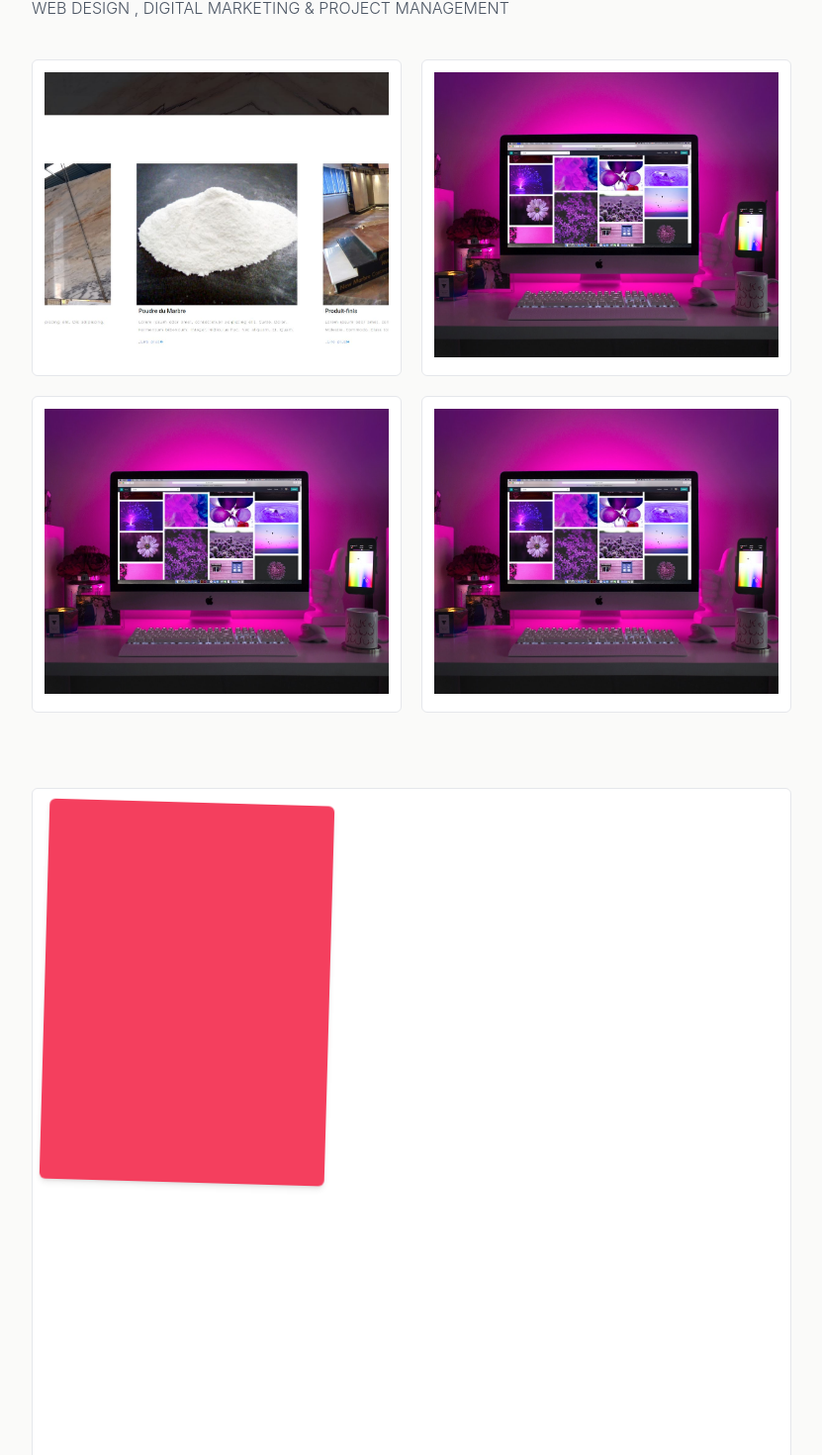
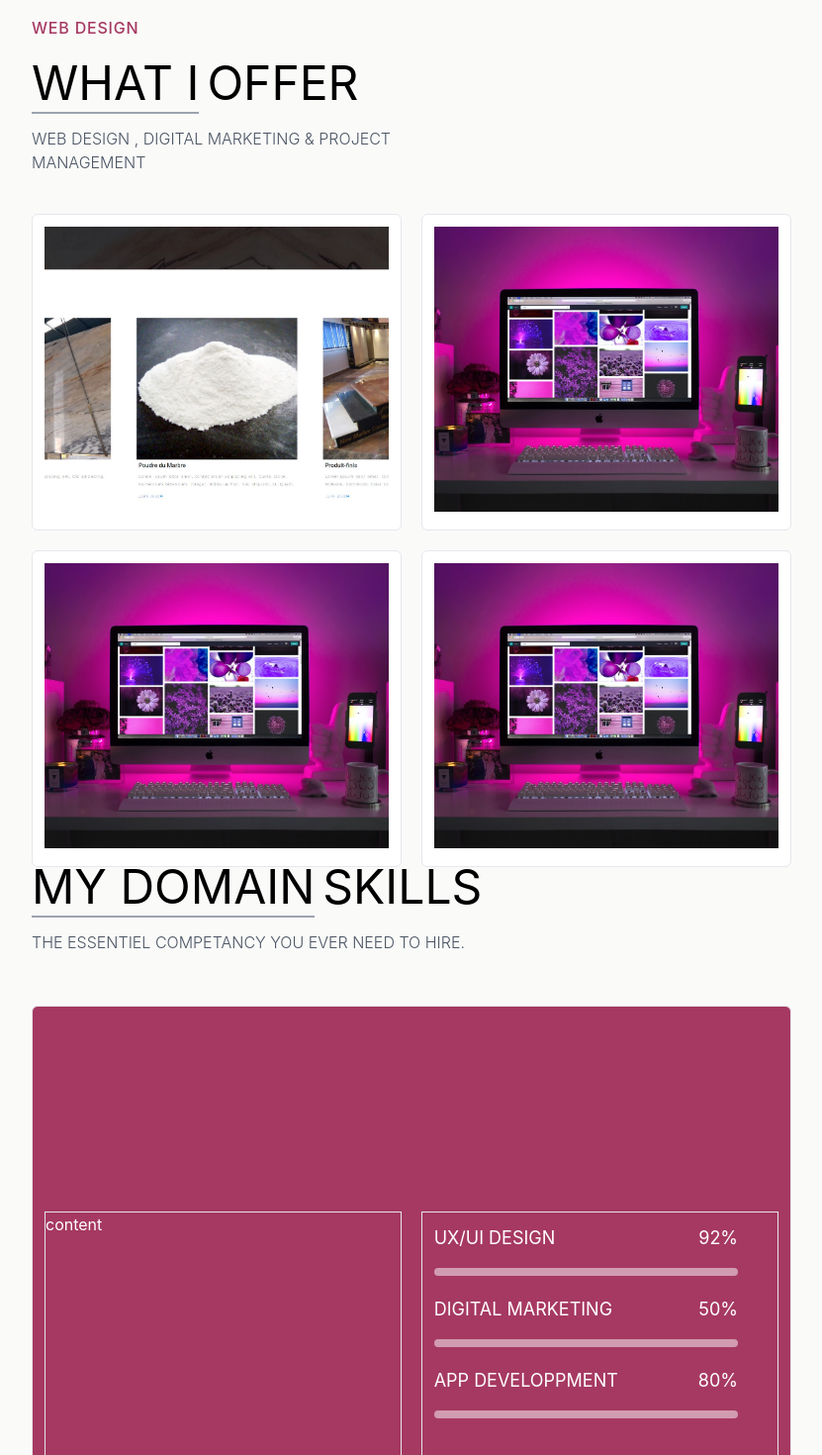
Before and after one commit to BahaniBillel/jiil-tech, a Next.js app: page / in a window 1280 px wide. Shown: the part 896-2366 px from the top of the page at 99% size, without its empty margins (224-1055 px from the left). Built offline with nearby package versions, Linux system fonts and the light colour scheme.

Commit message:
building My skills sections

```diff
--- a/components/MySkills.jsx
+++ b/components/MySkills.jsx
@@ -1,21 +1,29 @@
 import React from 'react';
-import { motion } from 'framer-motion';
+import SkillBar from './SkillBar';
+
+import Title from './Title';
 
 function MySkills() {
   return (
-    <div className="p-3 border rounded-md bg-white w-3/5 min-h-screen space-y-5">
-      <motion.div
-        animate={{ rotate: 360 }}
-        transition={{
-          duration: 0.8,
-          ease: 'easeOut',
-          type: 'inertia',
-          velocity: 2,
-        }}
-        whileInView={{ y: 180 }}
-        className="w-72 h-96 bg-rose-500 rounded-md shadow-md"
+    <>
+      <Title
+        title="my skills"
+        subTitle1="my domain"
+        subTitle2="skills"
+        description="the essentiel competancy you ever need to hire."
       />
-    </div>
+      <div
+        className="p-3 border rounded-md bg-violeta-600 w-3/5 h-screen flex flex-col lg:flex-row xl:flex-row 2xl:flex-row
+                      items-center space-x-5  "
+      >
+        <div className="text-white border w-1/2 h-96 ">content</div>
+        <div className="text-white border w-1/2 h-96 p-3 space-y-8">
+          <SkillBar width="92" skill="UX/UI DESIGN" />
+          <SkillBar width="50" skill="DIGITAL MARKETING" />
+          <SkillBar width="80" skill="APP DEVELOPPMENT" />
+        </div>
+      </div>
+    </>
   );
 }
 
--- /dev/null
+++ b/components/SkillBar.jsx
@@ -0,0 +1,22 @@
+import React from 'react';
+
+function SkillBar({ skill, width }) {
+  const WidthLength = `${width}%`;
+  return (
+    <div>
+      <div className="w-full h-10 ">
+        <div className="flex flex-row w-11/12">
+          <span className="text-lg text-white flex-grow uppercase">
+            {skill}
+          </span>
+          <span className="text-lg text-white">{width}%</span>
+        </div>
+        <div className=" bg-[rgba(255,255,255,.5)] rounded-md w-11/12 h-2 mt-4 overflow-hidden flex flex-row items-start relative">
+          <div className={`bg-white w-[${WidthLength}]  h-full rounded-md`} />
+        </div>
+      </div>
+    </div>
+  );
+}
+
+export default SkillBar;
--- /dev/null
+++ b/components/Title.jsx
@@ -0,0 +1,18 @@
+import React from 'react';
+
+function Title({ title, subTitle1, subTitle2, description }) {
+  return (
+    <div className="my-3 w-3/5">
+      <div className="text-md my-5 tracking-wider text-violeta-600 font-medium uppercase">
+        {title}
+      </div>
+      <div className="uppercase text-5xl font-normal pb-5 ">
+        <span className=" border-b-2 border-b-gray-400 mr-2 ">{subTitle1}</span>
+        <span className="  ">{subTitle2}</span>
+      </div>
+      <p className="font-light text-gray-600 mb-10 uppercase">{description}</p>
+    </div>
+  );
+}
+
+export default Title;
--- a/components/WebDesign.jsx
+++ b/components/WebDesign.jsx
@@ -1,11 +1,13 @@
 import React from 'react';
+
+// Components
+import Card from './Card';
+import Title from './Title';
 
 // images
 import webDev from '../images/webDev.jpg';
 import tech from '../images/technology-01.jpg';
 import homeBanner from '../images/homeBanner.jpg';
-import Card from './Card';
-
 import marbre01 from '../images/marbre-image01.JPG';
 import marbre02 from '../images/marbre-image02.JPG';
 import marbre03 from '../images/marbre-image03.JPG';
@@ -16,9 +18,13 @@ import marbre06 from '../images/marbre-image06.JPG';
 function WebDesign() {
   return (
     <div className=" w-4/5 h-[90vh]  lg:w-3/5 xl:w-3/5 2xl:w-3/5 my-20">
-      <p className="font-light text-gray-600 mb-10">
-        WEB DESIGN , DIGITAL MARKETING & PROJECT MANAGEMENT
-      </p>
+      <Title
+        title="WEB DESIGN"
+        subTitle1="What i"
+        subTitle2="offer"
+        description="WEB DESIGN , DIGITAL MARKETING & PROJECT MANAGEMENT"
+      />
+
       <div className="grid grid-cols-1 lg:grid-cols-2 gap-5  relative ">
         <Card
           image1={marbre01}
```
